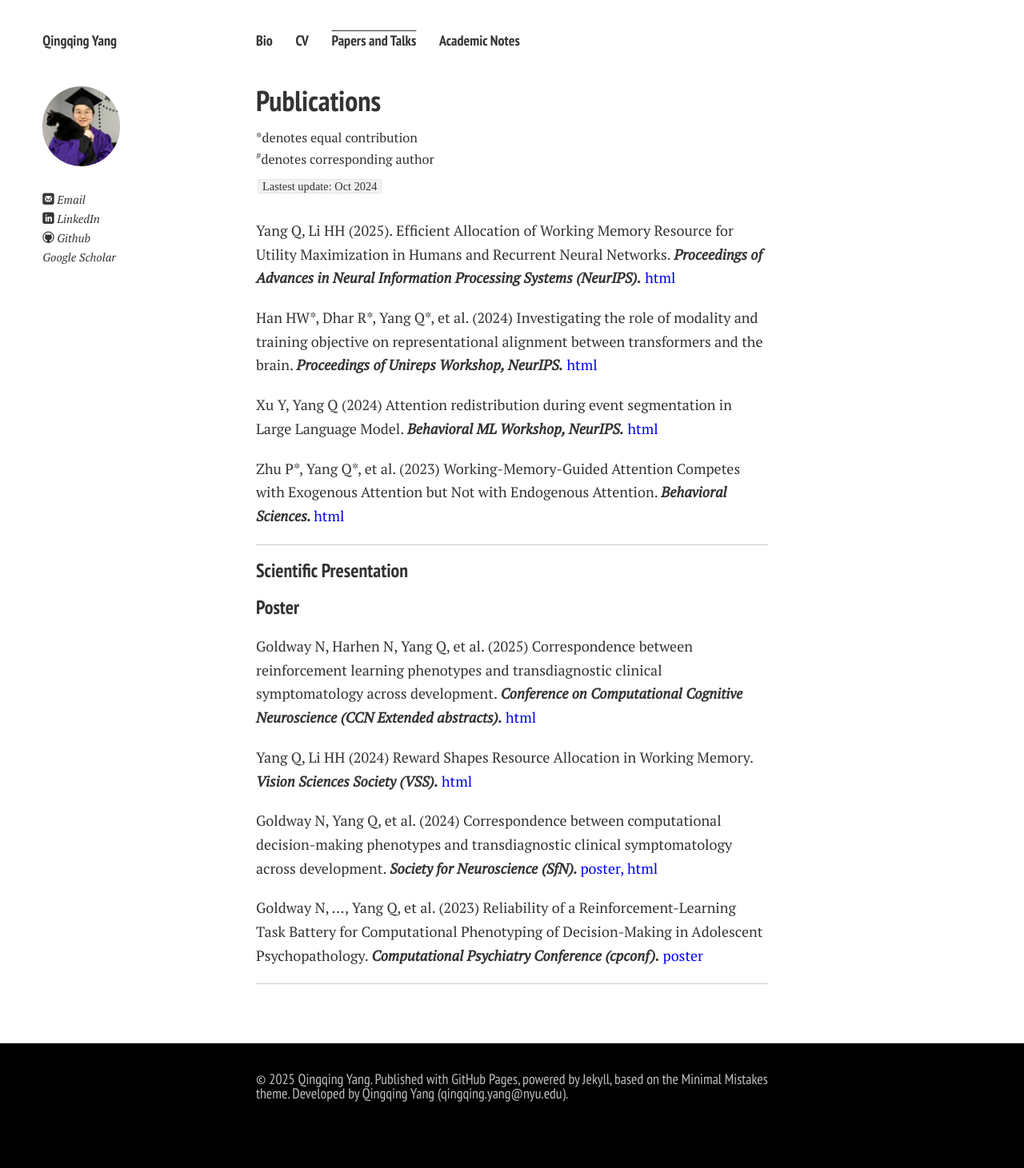
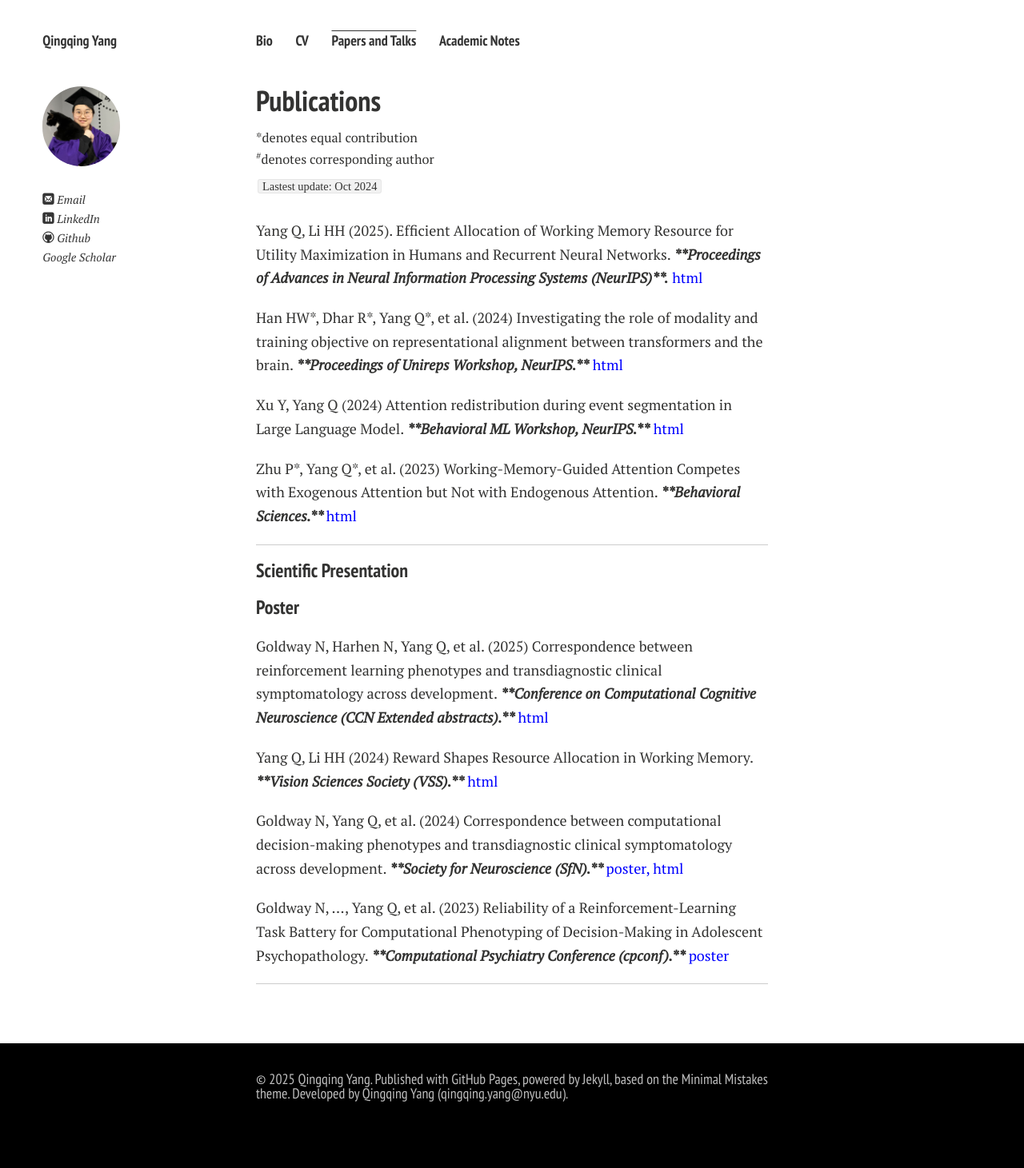
Before and after one commit to Qingqing-Yang-177/Qingqing-Yang-177.github.io, a Jekyll site: the page built from publications.md, in a window 1280 px wide. Shown: the whole page at 80% size. Built offline with Jekyll 4.4.1, drawn with Linux system fonts in a browser that asks for light colours; nearby versions of some CDN libraries; comment, search, counter and statistics services are not loaded; a style sheet for code colours, icons or effects is not loaded.

Commit message:
Update publications.md

```diff
--- a/publications.md
+++ b/publications.md
@@ -12,22 +12,22 @@ title: Publications
 `Lastest update: Oct 2024`
 
 <div style="margin: 0; margin-bottom: 20px;">
-  Yang Q, Li HH (2025). Efficient Allocation of Working Memory Resource for Utility Maximization in Humans and Recurrent Neural Networks. <strong><em>Proceedings of Advances in Neural Information Processing Systems (NeurIPS).</em> </strong> <a href="https://openreview.net/pdf?id=eYVFs6TfQ0" style="color: blue;">html</a>
+  Yang Q, Li HH (2025). Efficient Allocation of Working Memory Resource for Utility Maximization in Humans and Recurrent Neural Networks. <strong><em>**Proceedings of Advances in Neural Information Processing Systems (NeurIPS)**.</em> </strong> <a href="https://openreview.net/pdf?id=eYVFs6TfQ0" style="color: blue;">html</a>
 </div>
 
 <div style="margin: 0; margin-bottom: 20px;">
   Han HW*, Dhar R*, Yang Q*, et al. (2024) Investigating the role of modality and training objective on representational alignment between transformers and the brain.
-  <strong><em>Proceedings of Unireps Workshop, NeurIPS.</em> </strong> <a href="https://openreview.net/pdf?id=t4CnKu6yXn" style="color: blue;"> html</a>
+  <strong><em>**Proceedings of Unireps Workshop, NeurIPS.**</em> </strong> <a href="https://openreview.net/pdf?id=t4CnKu6yXn" style="color: blue;"> html</a>
 </div>
 
 <div style="margin: 0; margin-bottom: 20px;">
   Xu Y, Yang Q (2024) Attention redistribution during event segmentation in Large Language Model.
-  <strong> <em>Behavioral ML Workshop, NeurIPS.</em> </strong> <a href="https://openreview.net/pdf?id=l0K0ADWKTq" style="color: blue;"> html</a>
+  <strong> <em>**Behavioral ML Workshop, NeurIPS.**</em> </strong> <a href="https://openreview.net/pdf?id=l0K0ADWKTq" style="color: blue;"> html</a>
 </div>
 
 <div style="margin: 0; margin-bottom: 20px;">
   Zhu P*, Yang Q*, et al. (2023) Working-Memory-Guided Attention Competes with Exogenous Attention but Not with Endogenous Attention.
-  <strong><em>Behavioral Sciences. </em></strong> <a href="https://www.mdpi.com/2076-328X/13/5/426" style="color: blue;"> html</a>
+  <strong><em>**Behavioral Sciences.** </em></strong> <a href="https://www.mdpi.com/2076-328X/13/5/426" style="color: blue;"> html</a>
 </div>
 
 ---
@@ -37,25 +37,25 @@ title: Publications
 <div style="margin: 0; margin-bottom: 20px;">
   Goldway N, Harhen N, Yang Q, et al. (2025)
   Correspondence between reinforcement learning phenotypes and transdiagnostic clinical symptomatology across development.
-  <strong><em>Conference on Computational Cognitive Neuroscience (CCN Extended abstracts).</em></strong> <a href="https://openreview.net/pdf?id=oWlLOvK1oc" style="color: blue;"> html</a>
+  <strong><em>**Conference on Computational Cognitive Neuroscience (CCN Extended abstracts).**</em></strong> <a href="https://openreview.net/pdf?id=oWlLOvK1oc" style="color: blue;"> html</a>
 </div>
 
 <div style="margin: 0; margin-bottom: 20px;">
  Yang Q, Li HH (2024)
  Reward Shapes Resource Allocation in Working Memory.
-  <strong><em>Vision Sciences Society (VSS).</em></strong> <a href="https://doi.org/10.1167/jov.25.9.2217" style="color: blue;"> html</a>
+  <strong><em>**Vision Sciences Society (VSS).**</em></strong> <a href="https://doi.org/10.1167/jov.25.9.2217" style="color: blue;"> html</a>
 </div>
 
 <div style="margin: 0; margin-bottom: 20px;">
  Goldway N, Yang Q, et al. (2024)
  Correspondence between computational decision-making phenotypes and transdiagnostic clinical symptomatology across development.
- <strong><em>Society for Neuroscience (SfN). </em></strong> <a href="/mypaper/sfn_2024_noam_poster.pdf" style="color: blue;"> poster, </a> <a href="https://www.abstractsonline.com/pp8/#!/20433/presentation/28650)" style="color:blue;"> html </a>
+ <strong><em>**Society for Neuroscience (SfN).** </em></strong> <a href="/mypaper/sfn_2024_noam_poster.pdf" style="color: blue;"> poster, </a> <a href="https://www.abstractsonline.com/pp8/#!/20433/presentation/28650)" style="color:blue;"> html </a>
 </div>
 
 <div style="margin: 0; margin-bottom: 20px;">
   Goldway N, ..., Yang Q, et al. (2023)
   Reliability of a Reinforcement-Learning Task Battery for Computational Phenotyping of Decision-Making in Adolescent Psychopathology.
-  <strong><em>Computational Psychiatry Conference (cpconf).</em></strong> <a href="/mypaper/Frame4.pdf" style="color: blue;"> poster</a>
+  <strong><em>**Computational Psychiatry Conference (cpconf).**</em></strong> <a href="/mypaper/Frame4.pdf" style="color: blue;"> poster</a>
 </div>
 
 
```
